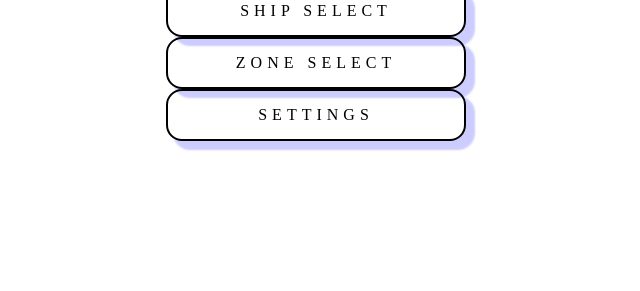
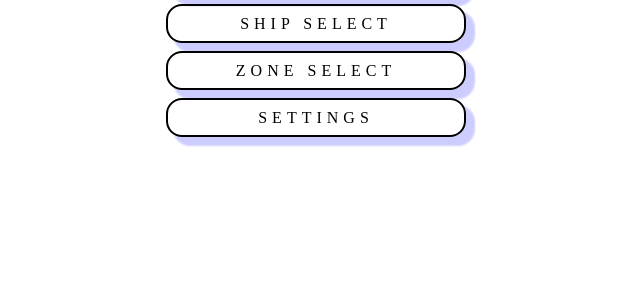
Before and after one commit to NReedel/Jet-Racer, a plain HTML site: page index.html in a window 1280 px wide. Shown: the part 509-800 px from the top of the page, without its empty margins (324-964 px from the left). Drawn offline with Linux system fonts and the light colour scheme.

Commit message:
Update index.css

```diff
--- a/CSS/index.css
+++ b/CSS/index.css
@@ -49,6 +49,7 @@ body > .menu-items > a{
     border-radius: 1rem;
     width: 100%;
     text-align: center;
+    line-height: 5px;;
     text-transform: uppercase;
     letter-spacing: 5px;
     color: black;
```
